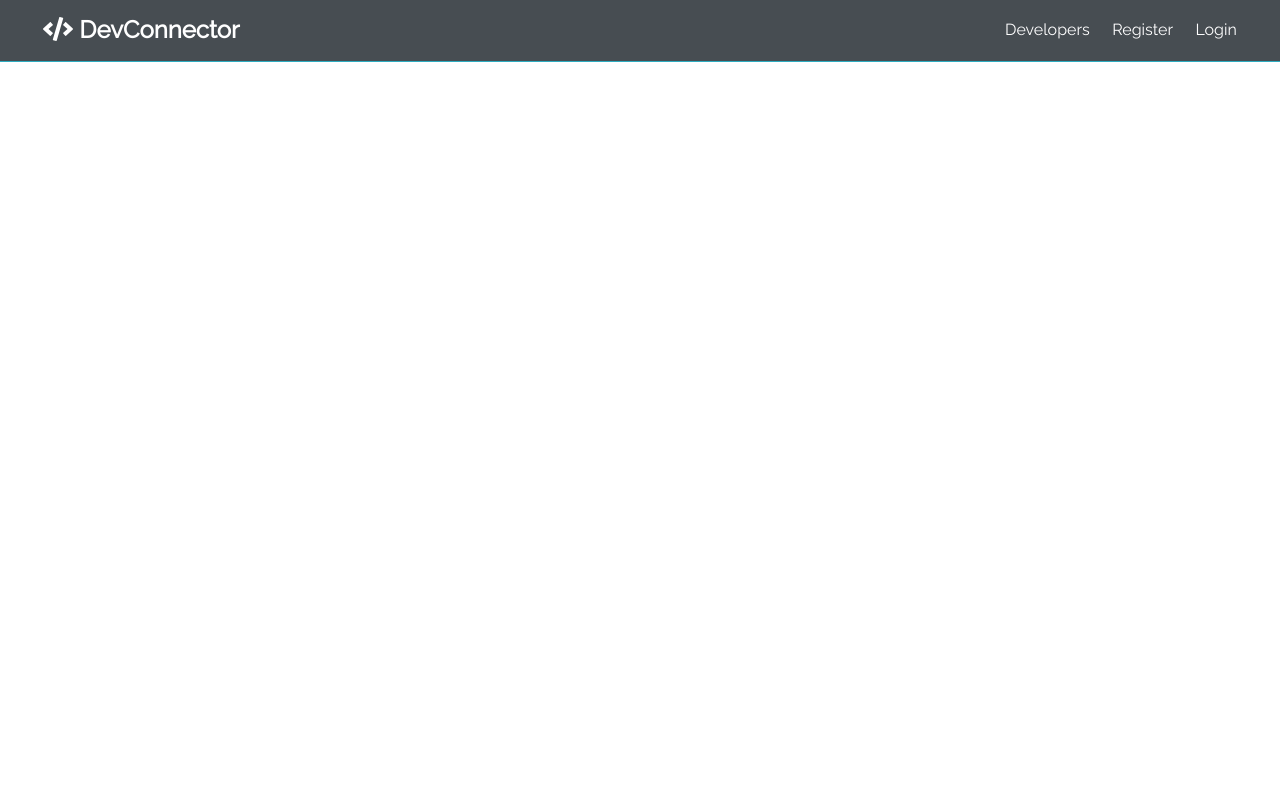
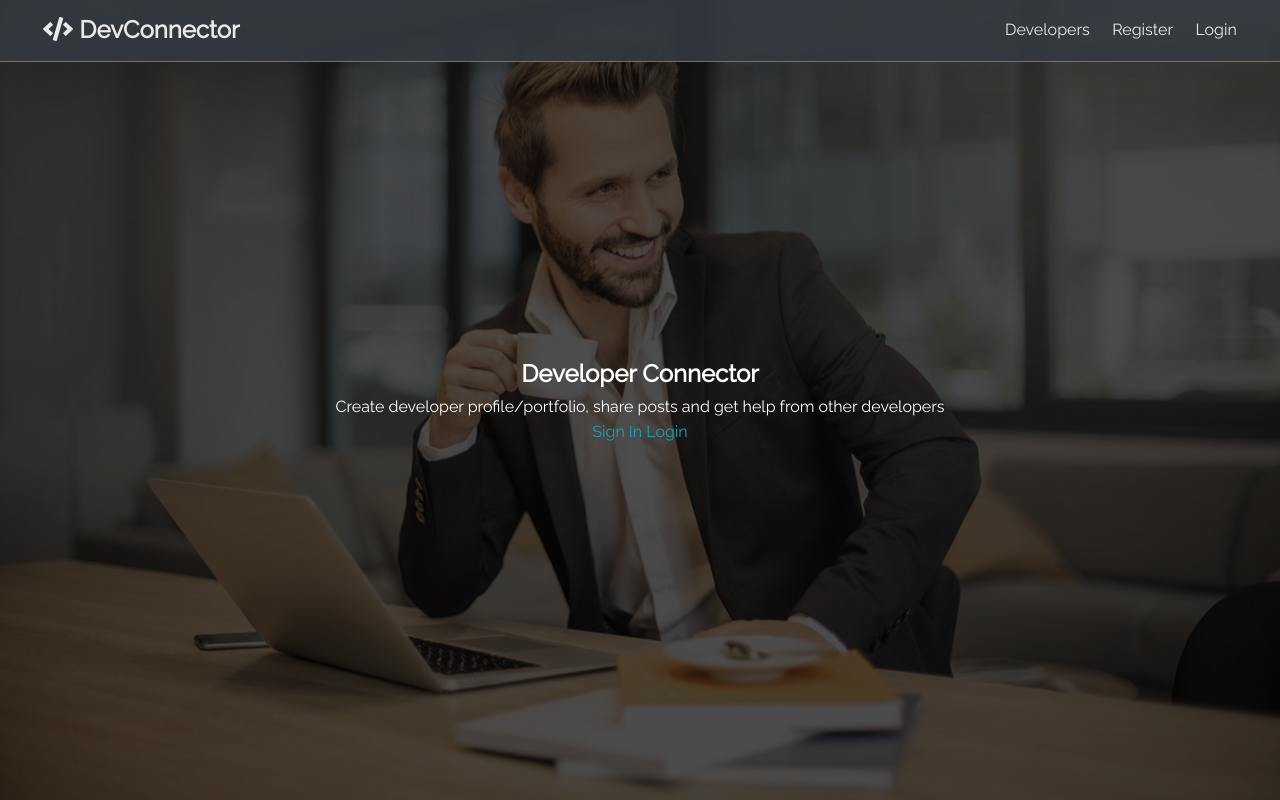
Before and after one commit to julianomacielferreira/social-network-theme, a website built with webpack: page index.html in a window 1280 px wide. Built offline with nearby package versions, Linux system fonts and the light colour scheme.

Commit message:
Add overlay to background image.

```diff
--- a/index.html
+++ b/index.html
@@ -32,7 +32,27 @@
             </li>
         </ul>
     </nav>
+    <section class="landing">
+        <div class="dark-overlay">
+            <div class="landing-inner">
+                <h1 class="x-large">
+                    Developer Connector
+                </h1>
+                <p class="lead">
+                    Create developer profile/portfolio, share posts and get help from other developers
+                </p>
+                <div class="buttons">
+                    <a href="register.html" class="btn btn-primary">
+                        Sign In
+                    </a>
 
+                    <a href="login.html" class="btn btn-primary">
+                        Login
+                    </a>
+                </div>
+            </div>
+        </div>
+    </section>
 
     <script src="bundle.js" async></script>
 </body>
--- a/scss/_backgrounds.scss
+++ b/scss/_background.scss
@@ -21,3 +21,12 @@
     border: #cccccc 1px solid;
   }
 }
+
+.dark-overlay {
+  height: 100%;
+  width: 100%;
+  position: absolute;
+  top: 0;
+  left: 0;
+  background-color: rgba(0, 0, 0, 0.7);
+}
--- a/scss/app.scss
+++ b/scss/app.scss
@@ -2,5 +2,24 @@
 @import "./variables";
 @import url("https://fonts.googleapis.com/css?family=Raleway&display=swap");
 @import "./resets";
-@import "./backgrounds";
+@import "./background";
 @import "./navbar";
+
+// Landing
+.landing {
+  position: relative;
+  background: url("./../assets/img/adult-blur-books-842567.jpg") no-repeat center center/cover;
+  height: 100vh;
+
+  &-inner {
+    color: #ffffff;
+    height: 100%;
+    display: flex;
+    flex-direction: column;
+    width: 80%;
+    margin: auto;
+    align-items: center;
+    justify-content: center;
+    text-align: center;
+  }
+}
```
Also changed, not shown: README.md, assets/img/adult-blur-books-842567.jpg (added), dist/bundle.css (added), dist/bundle.js (added).
